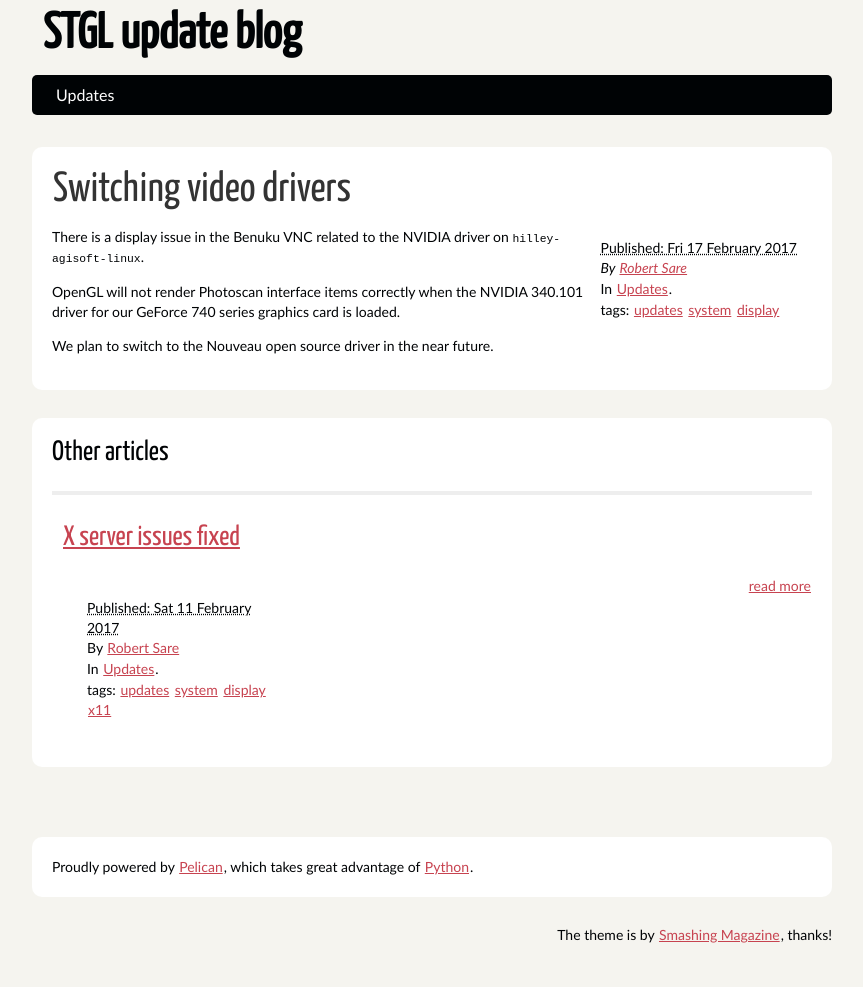
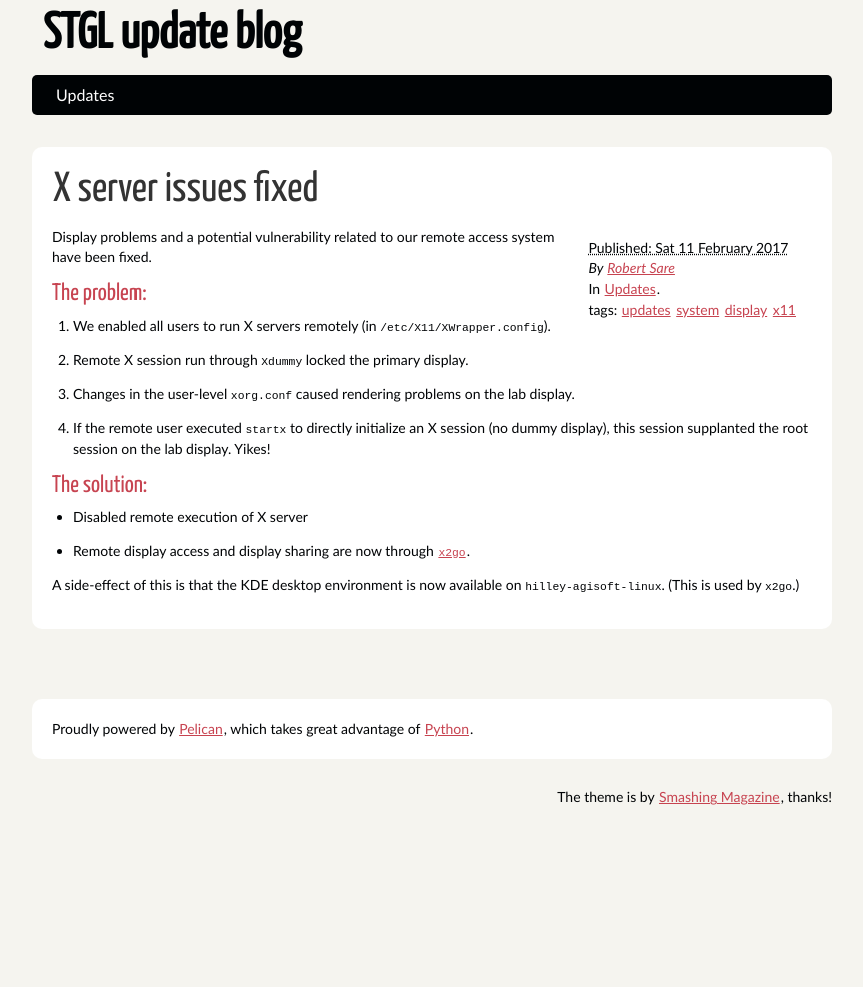
Before and after one commit to rmsare/stgl-updates, a plain HTML site: page tag/system.html in a window 1280 px wide. Shown: the whole page, without its empty margins (208-1071 px from the left). After the commit the page ends 849 px from the top, so only its background shows below. Drawn offline with Linux system fonts and the light colour scheme.

Commit message:
Remove driver post

```diff
--- a/tag/system.html
+++ b/tag/system.html
@@ -20,33 +20,7 @@
 
             <aside id="featured" class="body">
                 <article>
-                    <h1 class="entry-title"><a href="https://rmsare.github.io/stgl-updates/driver-update.html">Switching video drivers</a></h1>
-<footer class="post-info">
-        <abbr class="published" title="2017-02-17T19:47:00-08:00">
-                Published: Fri 17 February 2017
-        </abbr>
-
-        <address class="vcard author">
-                By                         <a class="url fn" href="https://rmsare.github.io/stgl-updates/author/robert-sare.html">Robert Sare</a>
-        </address>
-<p>In <a href="https://rmsare.github.io/stgl-updates/category/updates.html">Updates</a>.</p>
-<p>tags: <a href="https://rmsare.github.io/stgl-updates/tag/updates.html">updates</a> <a href="https://rmsare.github.io/stgl-updates/tag/system.html">system</a> <a href="https://rmsare.github.io/stgl-updates/tag/display.html">display</a> </p>
-</footer><!-- /.post-info --><p>There is a display issue in the Benuku VNC related to the NVIDIA driver on <code>hilley-agisoft-linux</code>. </p>
-<p>OpenGL will not render Photoscan interface items correctly when the NVIDIA 340.101 driver for our GeForce 740 series graphics card is loaded.</p>
-<p>We plan to switch to the Nouveau open source driver in the near future. </p>                </article>
-            </aside><!-- /#featured -->
-                <section id="content" class="body">
-                    <h1>Other articles</h1>
-                    <hr />
-                    <ol id="posts-list" class="hfeed">
-
-            <li><article class="hentry">
-                <header>
-                    <h1><a href="https://rmsare.github.io/stgl-updates/x-issues.html" rel="bookmark"
-                           title="Permalink to X server issues fixed">X server issues fixed</a></h1>
-                </header>
-
-                <div class="entry-content">
+                    <h1 class="entry-title"><a href="https://rmsare.github.io/stgl-updates/x-issues.html">X server issues fixed</a></h1>
 <footer class="post-info">
         <abbr class="published" title="2017-02-11T13:34:00-08:00">
                 Published: Sat 11 February 2017
@@ -57,12 +31,21 @@
         </address>
 <p>In <a href="https://rmsare.github.io/stgl-updates/category/updates.html">Updates</a>.</p>
 <p>tags: <a href="https://rmsare.github.io/stgl-updates/tag/updates.html">updates</a> <a href="https://rmsare.github.io/stgl-updates/tag/system.html">system</a> <a href="https://rmsare.github.io/stgl-updates/tag/display.html">display</a> <a href="https://rmsare.github.io/stgl-updates/tag/x11.html">x11</a> </p>
-</footer><!-- /.post-info -->
-                <a class="readmore" href="https://rmsare.github.io/stgl-updates/x-issues.html">read more</a>
-                </div><!-- /.entry-content -->
-            </article></li>
-                </ol><!-- /#posts-list -->
-                </section><!-- /#content -->
+</footer><!-- /.post-info --><p>Display problems and a potential vulnerability related to our remote access system have been fixed. </p>
+<h2>The problem:</h2>
+<ol>
+<li>We enabled all users to run X servers remotely (in <code>/etc/X11/XWrapper.config</code>).</li>
+<li>Remote X session run through <code>Xdummy</code> locked the primary display.</li>
+<li>Changes in the user-level <code>xorg.conf</code> caused rendering problems on the lab display.</li>
+<li>If the remote user executed <code>startx</code> to directly initialize an X session (no dummy display), this session supplanted the root session on the lab display. Yikes!</li>
+</ol>
+<h2>The solution:</h2>
+<ul>
+<li>Disabled remote execution of X server</li>
+<li>Remote display access and display sharing are now through <a href="http://wiki.x2go.org/doku.php/doc:usage:desktop-sharing"><code>x2go</code></a>.</li>
+</ul>
+<p>A side-effect of this is that the KDE desktop environment is now available on <code>hilley-agisoft-linux</code>. (This is used by <code>x2go</code>.)</p>                </article>
+            </aside><!-- /#featured -->
         <section id="extras" class="body">
         </section><!-- /#extras -->
 
```
Also changed, not shown: archives.html (+0 -2 lines), author/robert-sare.html (+20 -31 lines), authors.html (+1 -1 lines), category/updates.html (+20 -31 lines), index.html (+20 -31 lines), tag/display.html (+16 -33 lines), tag/updates.html (+20 -31 lines), tags.html (+3 -3 lines).
